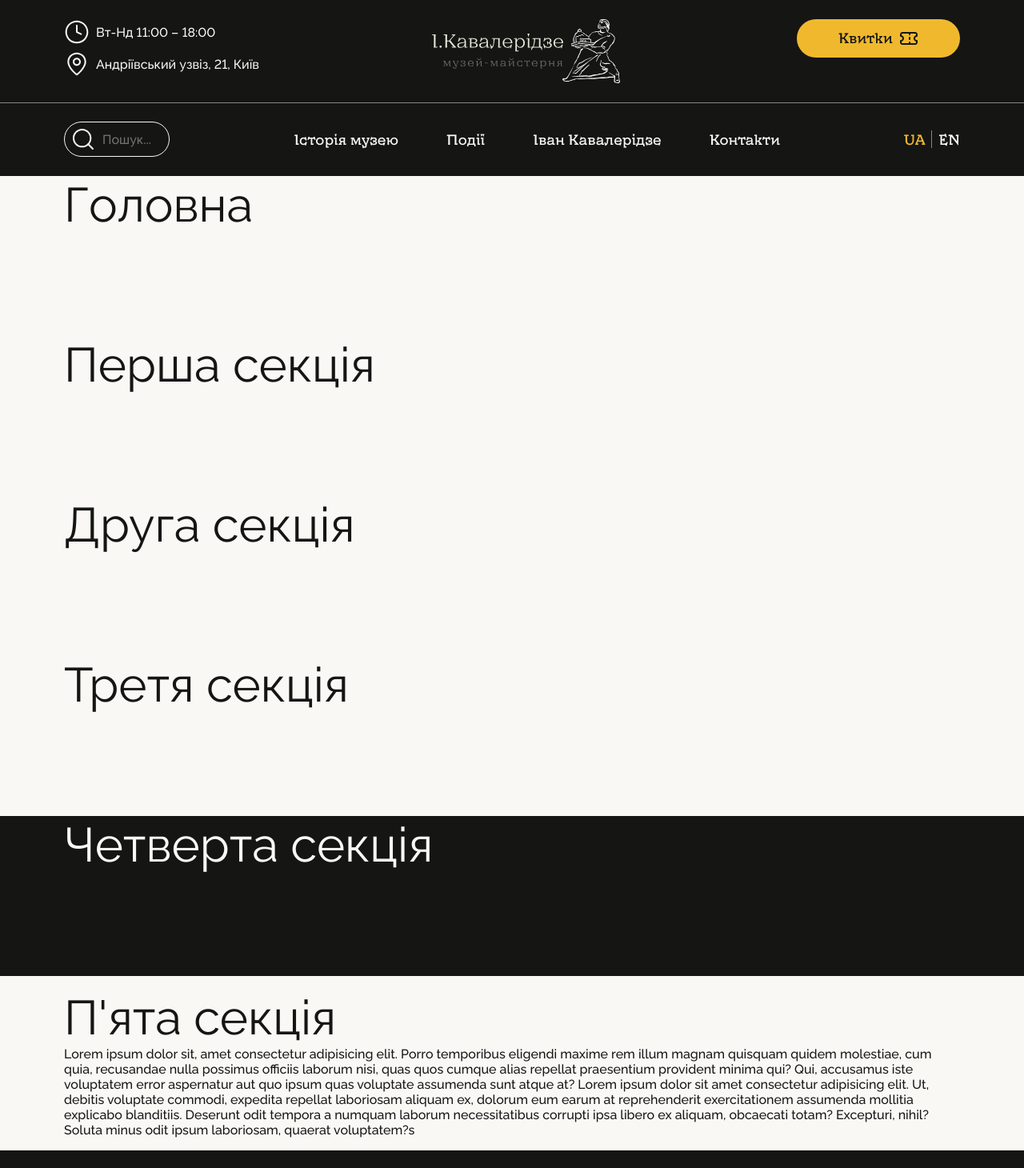
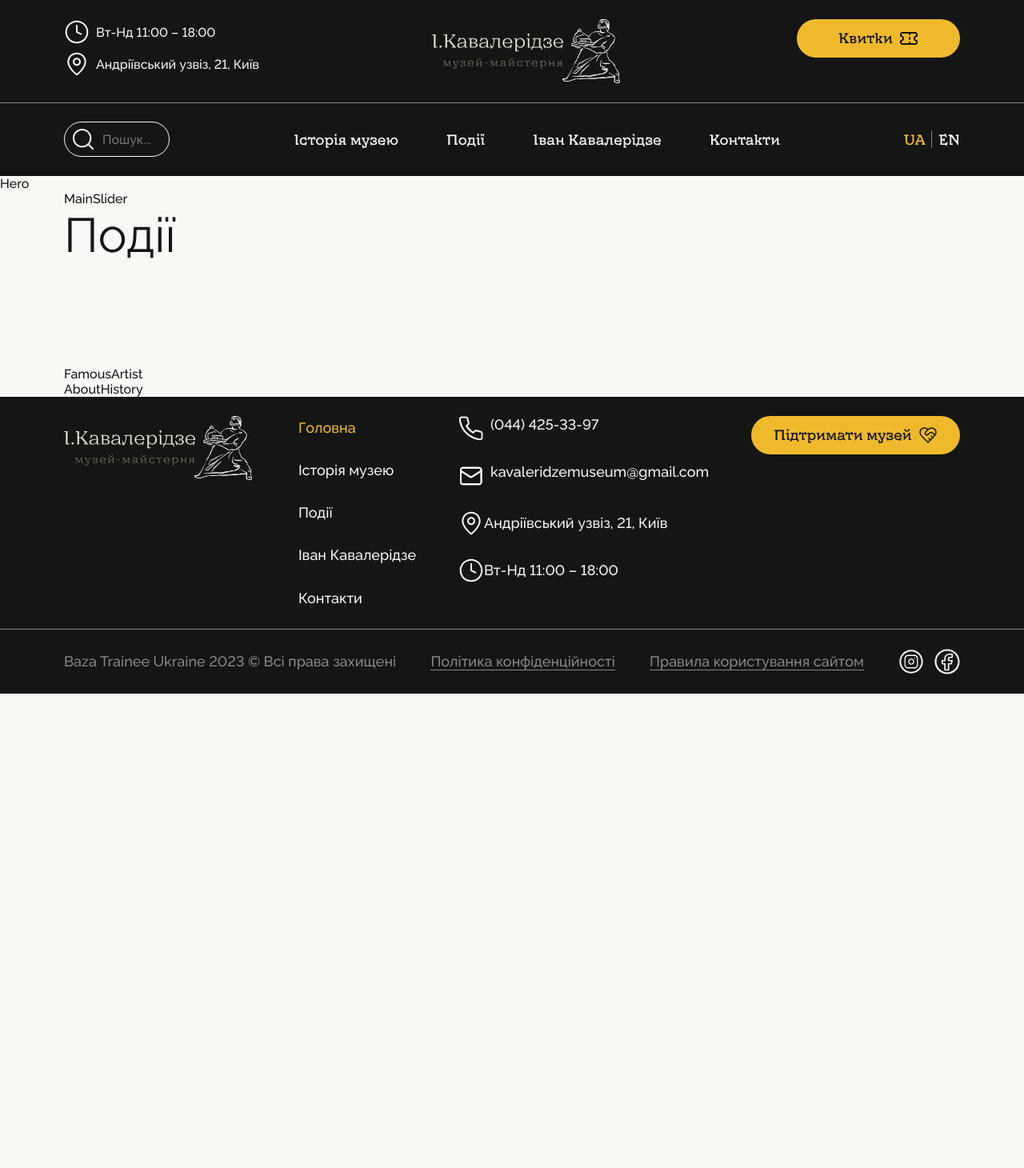
Before and after one commit to baza-trainee/kavaleridze, a React (Vite) app: page / in a window 1280 px wide. Shown: the top 1460 px of the page at 80% size. After the commit the page ends 867 px from the top, so only its background shows below. Built offline with nearby package versions, Linux system fonts and the light colour scheme.

Commit message:
feature: add structure for Home Page

```diff
--- a/src/components/Footer/Footer.tsx
+++ b/src/components/Footer/Footer.tsx
@@ -1,5 +1,5 @@
 import { Box, Divider, styled, useMediaQuery, useTheme } from '@mui/material';
-
+import Section from '../Section/Section.tsx';
 import FooterBottom from './FooterBottom.tsx';
 import { ListContacts, NavRedder } from './FooterListItem.tsx';
 import { ButtonBlok, MainIconBlok } from './IconButton.tsx';
@@ -21,6 +21,7 @@ const Footer = () => {
   const theme = useTheme();
   const isTablet = useMediaQuery(theme.breakpoints.only('md'));
   return (
+    <Section variant="dark">
       <Box component={'footer'}>
         <WrapperFooter>
           <Box
@@ -51,6 +52,7 @@ const Footer = () => {
           <FooterBottom />
         </WrapperFooter>
       </Box>
+    </Section>
   );
 };
 export default Footer;
--- a/src/components/Form/Validation.tsx
+++ b/src/components/Form/Validation.tsx
@@ -6,7 +6,7 @@ const validateSchemaFullName = yup
   .required('Невірно введені дані.')
   .max(30, 'Ви ввели забагато симловів')
   .min(2, 'Недостатньо символів')
-  .matches(/^[^0-9]*$/, 'Ваводити цифри заборонино')
+  .matches(/^[^0-9]*$/, 'Вводити цифри заборонино')
   .matches(/^[a-zA-Zа-яА-Яґєіїёў'-.\s]*$/, 'Введено недозволені символи');
 
 export const validateSchema = yup.object().shape({
@@ -16,7 +16,7 @@ export const validateSchema = yup.object().shape({
     .string()
     .trim()
     .required('Невірно введені дані.')
-    .matches(/^[\w-.]+@([\w-]+\.)+[\w-]{2,4}$/, 'Невірний формат вводу ел.пошти. Див.зразок')
+    .matches(/^[a-zA-Z0-9]+([._-][a-zA-Z0-9]+)*@[a-zA-Z0-9.-]+\.[a-zA-Z]{2,}$/, 'Невірний формат вводу ел.пошти. Див.зразок')
     .email('Невірний формат вводу ел.пошти. Див.зразок'),
   text: yup
     .string()
--- a/src/components/Header/Header.tsx
+++ b/src/components/Header/Header.tsx
@@ -1,6 +1,6 @@
 import { forwardRef } from 'react';
 import { AppBar, Toolbar, useTheme, useMediaQuery, styled } from '@mui/material';
-
+import Section from '../Section/Section';
 import MobileHeader from './mobile/MobileHeader';
 import DesktopHeader from './desktop/DesktopHeader';
 
@@ -14,7 +14,7 @@ const Header = forwardRef<HTMLDivElement>(function (_, ref) {
   const isDesktop = useMediaQuery(theme.breakpoints.up('lg'));
 
   return (
-    <>
+    <Section variant="dark">
       <AppBar component="header" position="fixed">
         <Toolbar
           disableGutters
@@ -26,7 +26,7 @@ const Header = forwardRef<HTMLDivElement>(function (_, ref) {
         </Toolbar>
       </AppBar>
       <Offset ref={ref} />
-    </>
+    </Section>
   );
 });
 
--- /dev/null
+++ b/src/components/Home/AboutHistory/AboutHistory.tsx
@@ -0,0 +1,9 @@
+import { FC } from 'react';
+
+import { Container } from '@mui/material';
+
+const AboutHistory: FC = () => {
+  return <Container>AboutHistory</Container>;
+};
+
+export default AboutHistory;
--- /dev/null
+++ b/src/components/Home/Events/Events.tsx
@@ -0,0 +1,8 @@
+import { FC } from 'react';
+import { Container } from '@mui/material';
+
+const Events: FC = () => {
+  return <Container>Events</Container>;
+};
+
+export default Events;
--- /dev/null
+++ b/src/components/Home/FamousArtist/FamousArtist.tsx
@@ -0,0 +1,8 @@
+import { FC } from 'react';
+import { Container } from '@mui/material';
+
+const FamousArtist: FC = () => {
+  return <Container>FamousArtist</Container>;
+};
+
+export default FamousArtist;
--- /dev/null
+++ b/src/components/Home/Hero/Hero.tsx
@@ -0,0 +1,8 @@
+import { Box } from '@mui/material';
+import { FC } from 'react';
+
+const Hero: FC = () => {
+  return <Box>Hero</Box>;
+};
+
+export default Hero;
--- a/src/components/Home/Home.tsx
+++ b/src/components/Home/Home.tsx
@@ -1,51 +1,20 @@
-import { Box, Container, Typography } from '@mui/material';
 import { FC } from 'react';
+import Hero from './Hero/Hero';
+import MainSlider from './MainSlider/MainSlider';
+import Events from '../Events/Events';
+import FamousArtist from './FamousArtist/FamousArtist';
+import AboutHistory from './AboutHistory/AboutHistory';
 import Section from '../Section/Section';
 
 const Home: FC = () => {
   return (
-    <>
-      <Section variant="light">
-        <Container>
-          <Box sx={{ height: '200px' }}>
-            <Typography variant="h2">Головна</Typography>
-          </Box>
-
-          <Box sx={{ height: '200px' }}>
-            <Typography variant="h2">Перша секція</Typography>
-          </Box>
-          <Box sx={{ height: '200px' }}>
-            <Typography variant="h2">Друга секція</Typography>
-          </Box>
-          <Box sx={{ height: '200px' }}>
-            <Typography variant="h2">Третя секція</Typography>
-          </Box>
-        </Container>
-      </Section>
-      <Section variant="dark">
-        <Container>
-          <Box sx={{ height: '200px' }}>
-            <Typography variant="h2">Четверта секція</Typography>
-          </Box>
-        </Container>
-      </Section>
-      <Section variant="light">
-        <Container>
-          <Box py={2}>
-            <Typography variant="h2">П'ята секція</Typography>
-            <Typography variant="body1">
-              Lorem ipsum dolor sit, amet consectetur adipisicing elit. Porro temporibus eligendi maxime rem illum magnam quisquam quidem
-              molestiae, cum quia, recusandae nulla possimus officiis laborum nisi, quas quos cumque alias repellat praesentium provident
-              minima qui? Qui, accusamus iste voluptatem error aspernatur aut quo ipsum quas voluptate assumenda sunt atque at? Lorem ipsum
-              dolor sit amet consectetur adipisicing elit. Ut, debitis voluptate commodi, expedita repellat laboriosam aliquam ex, dolorum
-              eum earum at reprehenderit exercitationem assumenda mollitia explicabo blanditiis. Deserunt odit tempora a numquam laborum
-              necessitatibus corrupti ipsa libero ex aliquam, obcaecati totam? Excepturi, nihil? Soluta minus odit ipsum laboriosam, quaerat
-              voluptatem?s
-            </Typography>
-          </Box>
-        </Container>
-      </Section>
-    </>
+    <Section variant="light">
+      <Hero />
+      <MainSlider />
+      <Events />
+      <FamousArtist />
+      <AboutHistory />
+    </Section>
   );
 };
 
--- /dev/null
+++ b/src/components/Home/MainSlider/MainSlider.tsx
@@ -0,0 +1,8 @@
+import { FC } from 'react';
+import { Container } from '@mui/material';
+
+const MainSlider: FC = () => {
+  return <Container>MainSlider</Container>;
+};
+
+export default MainSlider;
--- a/src/theme/components.ts
+++ b/src/theme/components.ts
@@ -8,10 +8,12 @@ import { MuiListItemButton } from './themed-components/list.modifier';
 import { MuiSvgIcon } from './themed-components/svgIcon.modifier';
 import { MuiInputBase, MuiOutlinedInput, MuiTextField } from './themed-components/textField.modifier';
 import { MuiTooltip } from './themed-components/tooltip.modifier';
+import { MuiCssBaseline } from './themed-components/cssBaseline.modifier';
 
 import { Theme } from '@mui/material/styles';
 
 export const components: Components<Theme> = {
+  MuiCssBaseline,
   MuiButton,
   MuiContainer,
   MuiSvgIcon,
--- /dev/null
+++ b/src/theme/themed-components/cssBaseline.modifier.ts
@@ -0,0 +1,8 @@
+import { Components, Theme } from '@mui/material/styles';
+import darkScrollbar from '@mui/material/darkScrollbar';
+
+export const MuiCssBaseline: Components<Theme>['MuiCssBaseline'] = {
+  styleOverrides: (theme) => ({
+    body: { ...darkScrollbar, backgroundColor: theme.palette.common.white, color: theme.palette.common.black },
+  }),
+};
```
Lines whose indentation alone changed are shown as unchanged.
